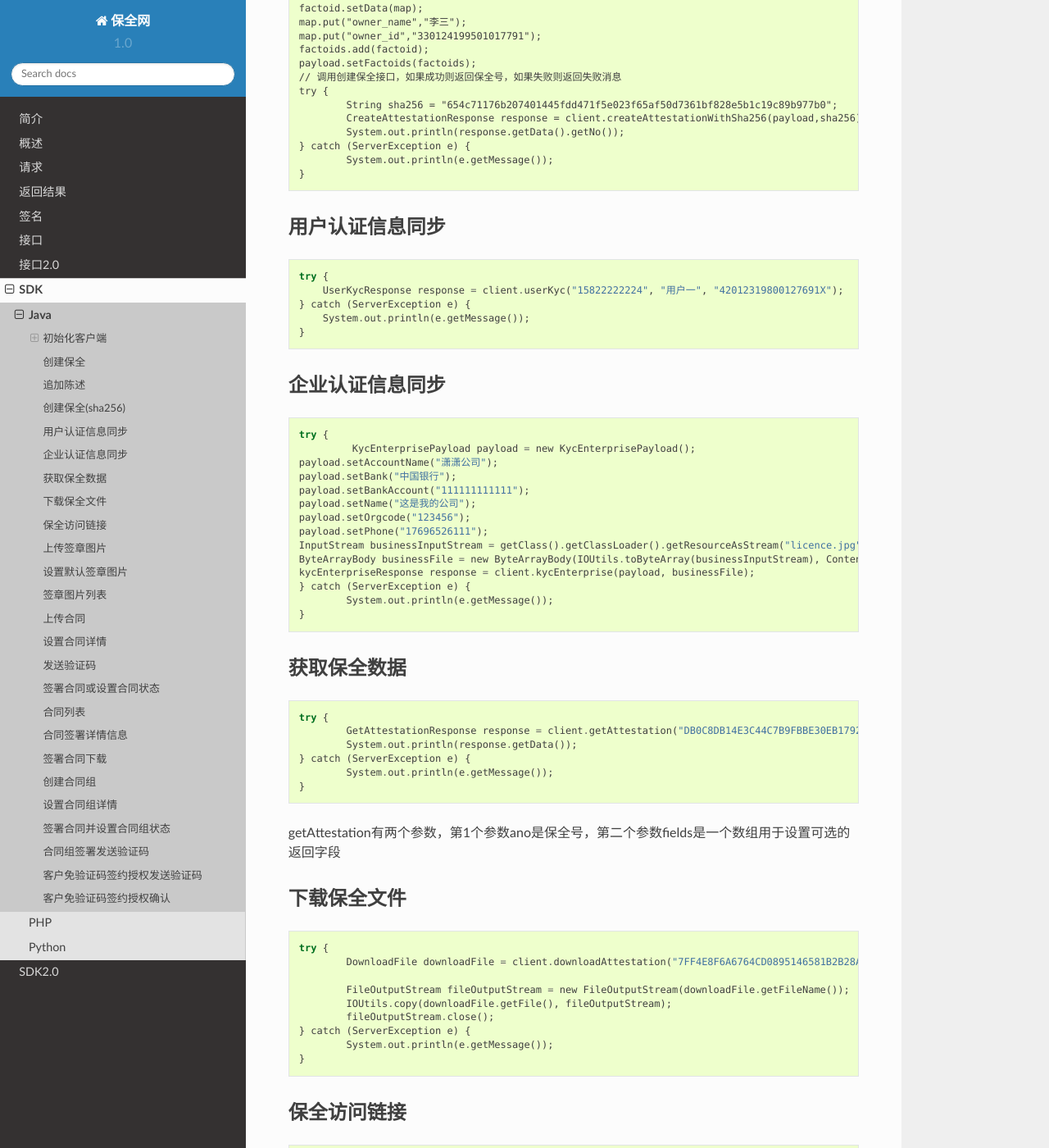
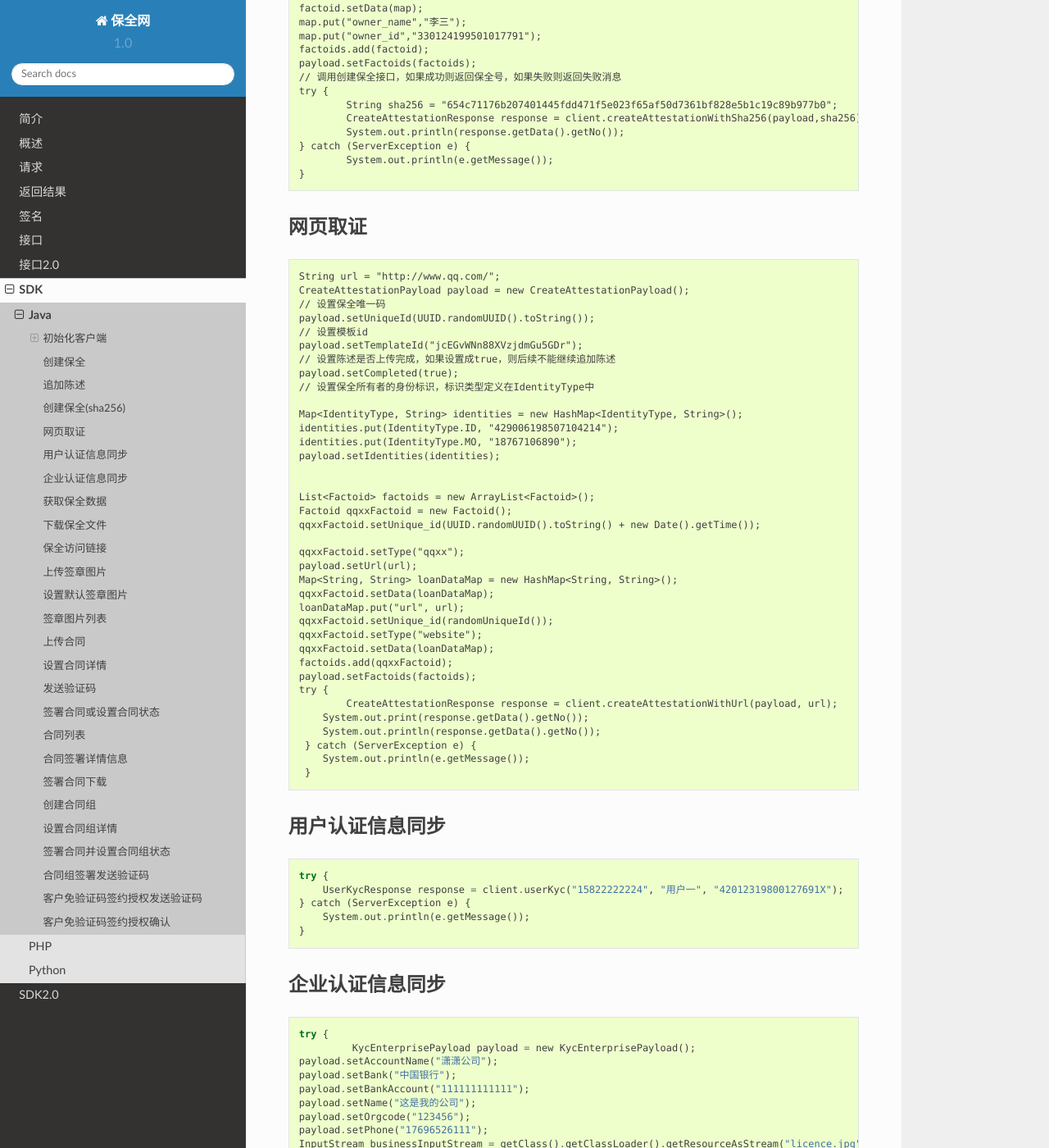
Before and after one commit to baoquan-hq/readthedocs, a Sphinx documentation site: the page built from docs/java.rst, in a window 1280 px wide and 1400 px high, scrolled down 3521 px. Shown: the whole window at 82% size. Built offline with Sphinx 7.4.7 and the Read the Docs theme 2.0.0, drawn with Linux system fonts in a browser that asks for light colours; pages that are not in the unit, such as notebooks, are missing from menus.

Commit message:
add attestation url

```diff
--- a/docs/java.rst
+++ b/docs/java.rst
@@ -196,6 +196,49 @@ rsa私钥文件应该以 **-----BEGIN PRIVATE KEY-----** 开头和 **-----END PR
 	} catch (ServerException e) {
 		System.out.println(e.getMessage());
 	}
+
+网页取证
+------------------
+
+::
+
+        String url = "http://www.qq.com/";
+        CreateAttestationPayload payload = new CreateAttestationPayload();
+        // 设置保全唯一码
+        payload.setUniqueId(UUID.randomUUID().toString());
+        // 设置模板id
+        payload.setTemplateId("jcEGvWNn88XVzjdmGu5GDr");
+        // 设置陈述是否上传完成，如果设置成true，则后续不能继续追加陈述
+        payload.setCompleted(true);
+        // 设置保全所有者的身份标识，标识类型定义在IdentityType中
+
+        Map<IdentityType, String> identities = new HashMap<IdentityType, String>();
+        identities.put(IdentityType.ID, "429006198507104214");
+        identities.put(IdentityType.MO, "18767106890");
+        payload.setIdentities(identities);
+
+
+        List<Factoid> factoids = new ArrayList<Factoid>();
+        Factoid qqxxFactoid = new Factoid();
+        qqxxFactoid.setUnique_id(UUID.randomUUID().toString() + new Date().getTime());
+
+        qqxxFactoid.setType("qqxx");
+        payload.setUrl(url);
+        Map<String, String> loanDataMap = new HashMap<String, String>();
+        qqxxFactoid.setData(loanDataMap);
+        loanDataMap.put("url", url);
+        qqxxFactoid.setUnique_id(randomUniqueId());
+        qqxxFactoid.setType("website");
+        qqxxFactoid.setData(loanDataMap);
+        factoids.add(qqxxFactoid);
+        payload.setFactoids(factoids);
+        try {
+	        CreateAttestationResponse response = client.createAttestationWithUrl(payload, url);
+            System.out.print(response.getData().getNo());
+            System.out.println(response.getData().getNo());
+         } catch (ServerException e) {
+            System.out.println(e.getMessage());
+         }
 
 
 用户认证信息同步
```
